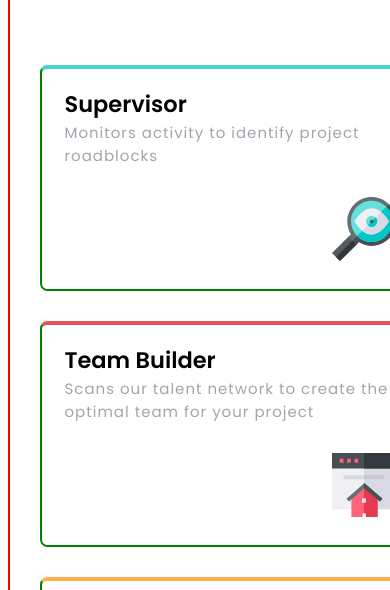
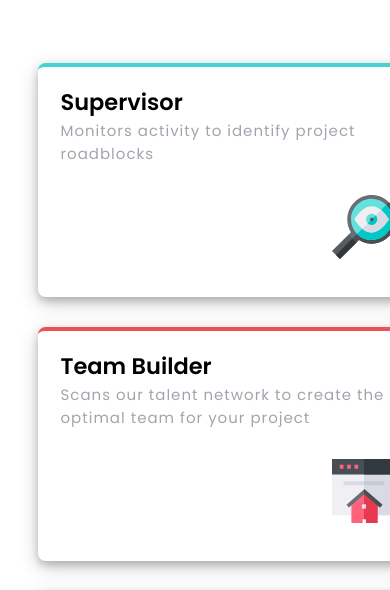
Before and after one commit to RadhikaRJ/four_card_feature_section, a plain HTML site: page index.html in a window 390 px wide. Shown: the part 242-832 px from the top of the page. Drawn offline with Linux system fonts and the light colour scheme.

Commit message:
style: mobile-view completed

```diff
--- a/styles.css
+++ b/styles.css
@@ -15,7 +15,7 @@ body {
     margin: 0 auto;
     width: 380px;
     font-family: 'Poppins', sans-serif;
-    border: 2px solid red;
+    /* border: 2px solid red; */
     padding: 2em;
 
 }
@@ -52,13 +52,14 @@ body {
 }
 
 .sub-sections {
-    border: 2px solid green;
+
     margin-top: 2em;
     margin-bottom: 2em;
     padding-left: 1.5em;
     padding-right: 1.5em;
     border-radius: 0.5em;
-    height:220px;
+    height:230px;
+    box-shadow:0 4px 8px 0 rgba(0, 0, 0, 0.2), 0 6px 20px 0 rgba(0, 0, 0, 0.19);
 }
 
 .sub-sections >p>img{
```
